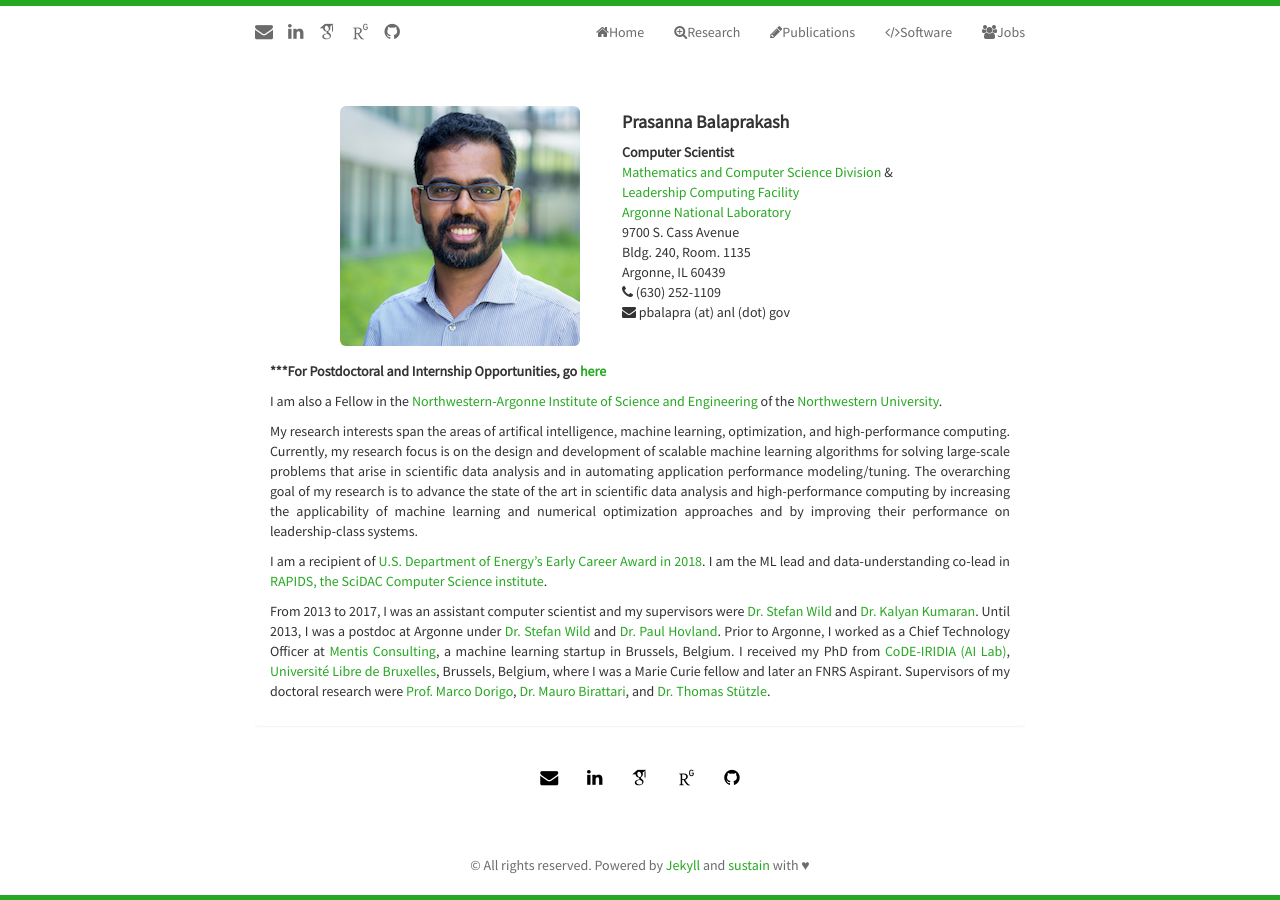
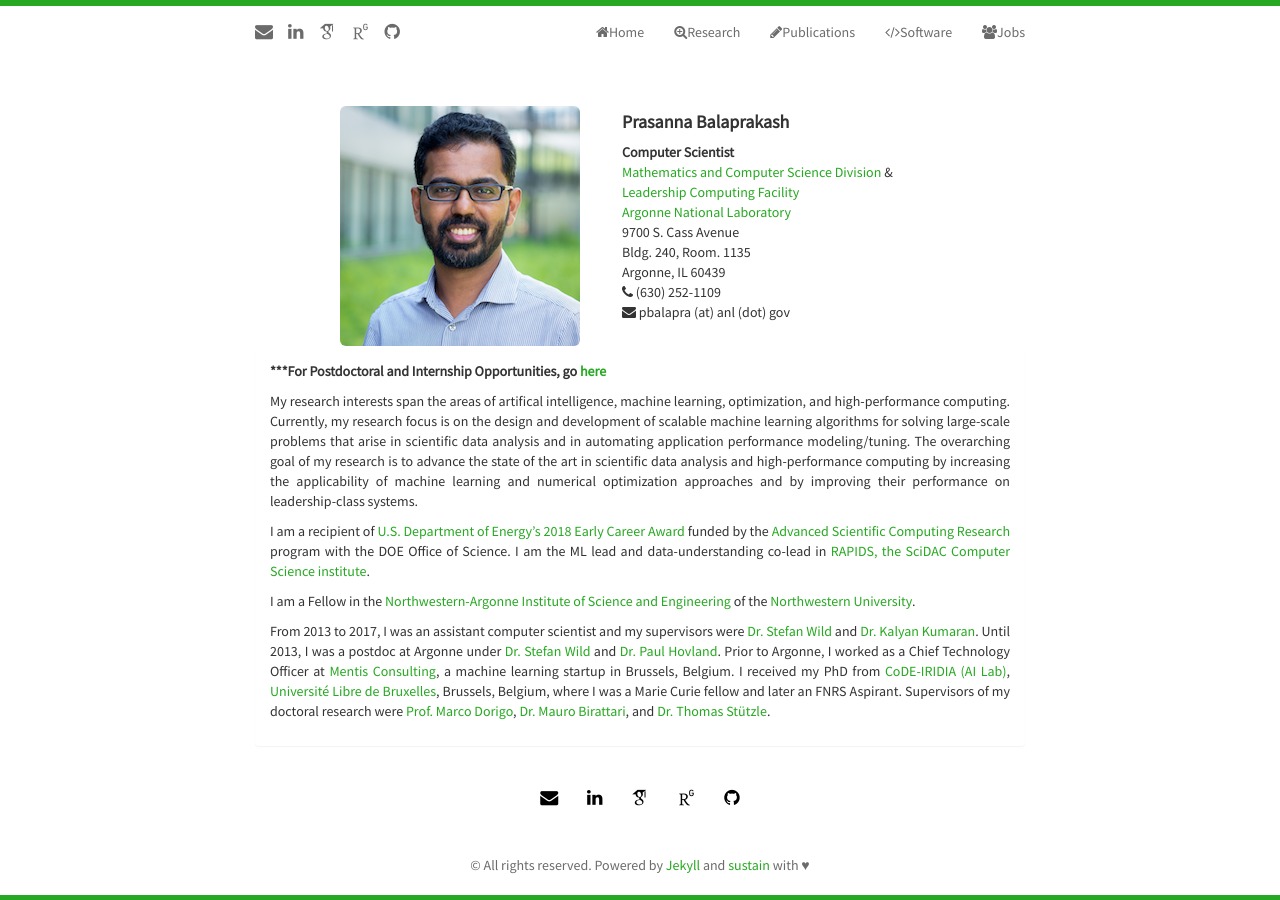
Before and after one commit to pbalapra/pbalapra.github.io, a Jekyll site: the page built from index.html, in a window 1280 px wide. Built offline with Jekyll 4.4.1, drawn with Linux system fonts in a browser that asks for light colours; nearby versions of some CDN libraries; some web fonts are replaced; the list of posts is cut into pages by our own code.

Commit message:
award updates

```diff
--- a/index.html
+++ b/index.html
@@ -41,8 +41,6 @@
             <p>
              <strong>***For Postdoctoral and Internship Opportunities, go <a href="{{ site.baseurl }}jobs.html"> here </a> </strong></br>
             </p>
-             <p> I am also a Fellow <!--in the <a href="https://www.ci.uchicago.edu/" target="_blank">Computation Institute</a> of the <a href="https://www.uchicago.edu/" target="_blank">University of Chicago</a> and -->
-             in the <a href="http://naise.northwestern.edu/" target="_blank">Northwestern-Argonne Institute of Science and Engineering</a> of the <a href="http://www.northwestern.edu/" target="_blank">Northwestern University</a>.
                 <p align="justify">
                     My research interests span the areas of artifical intelligence, machine learning, optimization,
                     and high-performance computing. Currently, my research focus is on the
@@ -54,9 +52,12 @@
                     approaches and by improving their performance on leadership-class systems.
                 </p>
                 <p align="justify">
-                    I am a recipient of <a href="http://www.anl.gov/articles/three-argonne-scientists-receive-doe-early-career-awards">U.S. Department of Energy’s Early Career Award in 2018</a>.
-                    I am the ML lead and data-understanding co-lead in <a href="https://rapids.lbl.gov/"> RAPIDS, the SciDAC Computer Science institute</a>.
+                    I am a recipient of <a href="http://www.anl.gov/articles/three-argonne-scientists-receive-doe-early-career-awards" target="_blank">U.S. Department of Energy’s 2018 Early Career Award </a> funded by the <a href="https://science.energy.gov/ascr/" target="_blank">Advanced Scientific Computing Research </a> program with the DOE Office of Science.
+                    I am the ML lead and data-understanding co-lead in <a href="https://rapids.lbl.gov/" target="_blank"> RAPIDS, the SciDAC Computer Science institute</a>.
                 </p>
+                <p> I am a Fellow <!--in the <a href="https://www.ci.uchicago.edu/" target="_blank">Computation Institute</a> of the <a href="https://www.uchicago.edu/" target="_blank">University of Chicago</a> and -->
+                    in the <a href="http://naise.northwestern.edu/" target="_blank">Northwestern-Argonne Institute of Science and Engineering</a> of the <a href="http://www.northwestern.edu/" target="_blank">Northwestern University</a>.
+
                 <p align="justify">
                 From 2013 to 2017, I was an assistant computer scientist and my supervisors were <a href="http://www.mcs.anl.gov/~wild/" target="_blank">Dr. Stefan Wild</a> and <a href="https://www.alcf.anl.gov/staff-directory/kalyan-kumaran" target="_blank">Dr. Kalyan Kumaran</a>.
                 Until 2013, I was a postdoc at Argonne under <a href="http://www.mcs.anl.gov/~wild/" target="_blank">Dr. Stefan Wild</a> and <a href="http://www.mcs.anl.gov/~hovland/" target="_blank">Dr. Paul Hovland</a>.
```
Also changed, not shown: _includes/research.html (+9 -1 lines).
